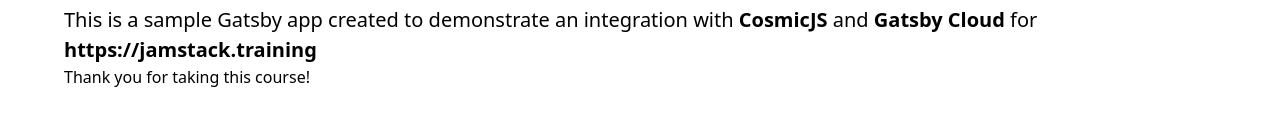
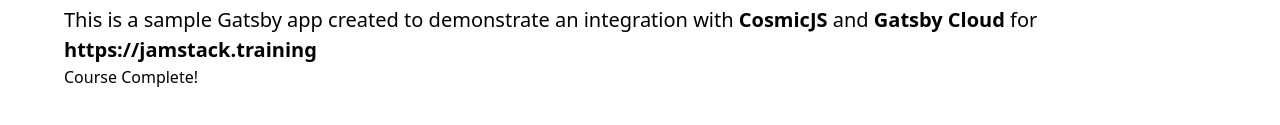
Before and after one commit to ChrisRamosDev/GatsbyJAM, a Gatsby site: page /about in a window 1280 px wide. Shown: the part 227-352 px from the top of the page. Built offline with nearby package versions, Linux system fonts and the light colour scheme; Gatsby itself is replaced by a stand-in of ours; what tailwindcss-plugins would draw is missing.

Commit message:
updated about.js page

```diff
--- a/src/pages/about.js
+++ b/src/pages/about.js
@@ -29,7 +29,7 @@
             https://jamstack.training
           </a>
         </p>
-        <p>Thank you for taking this course!</p>
+        <p>Course Complete!</p>
       </div>
     </Layout>
   )
```
